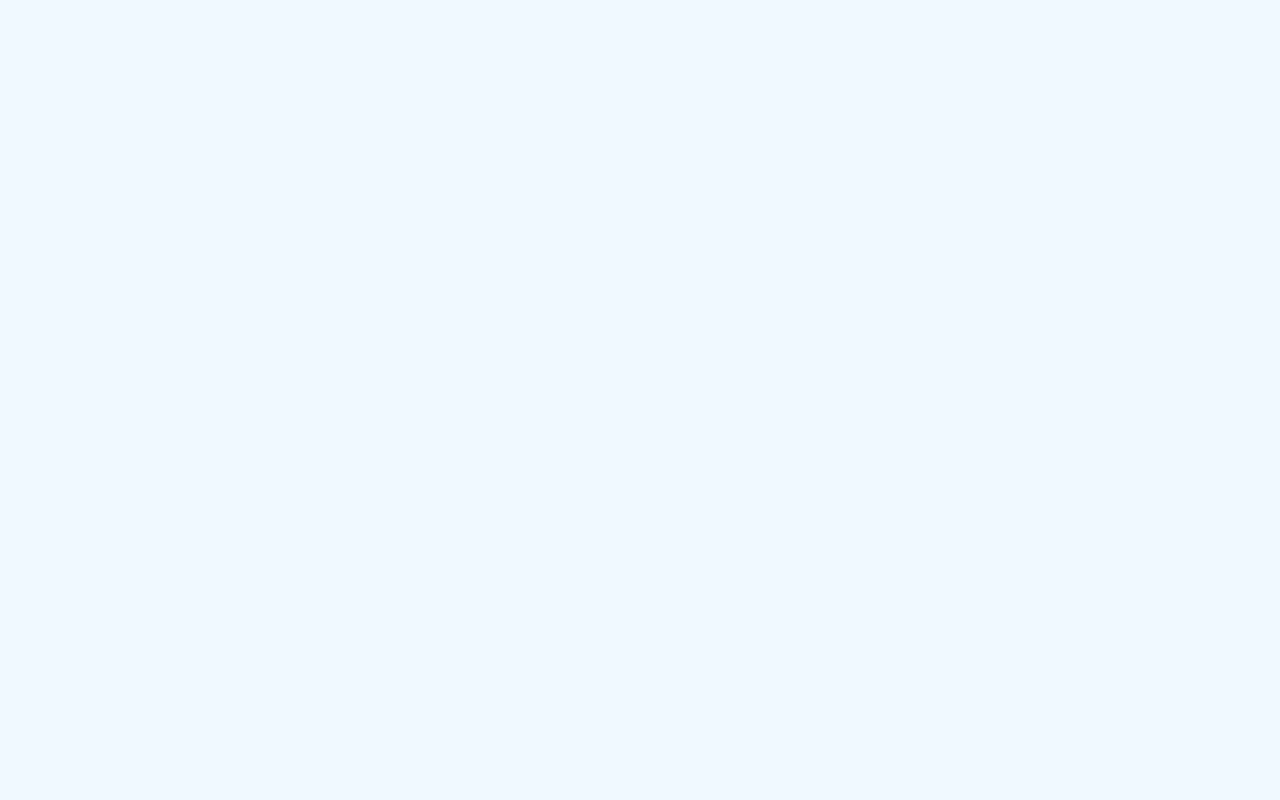
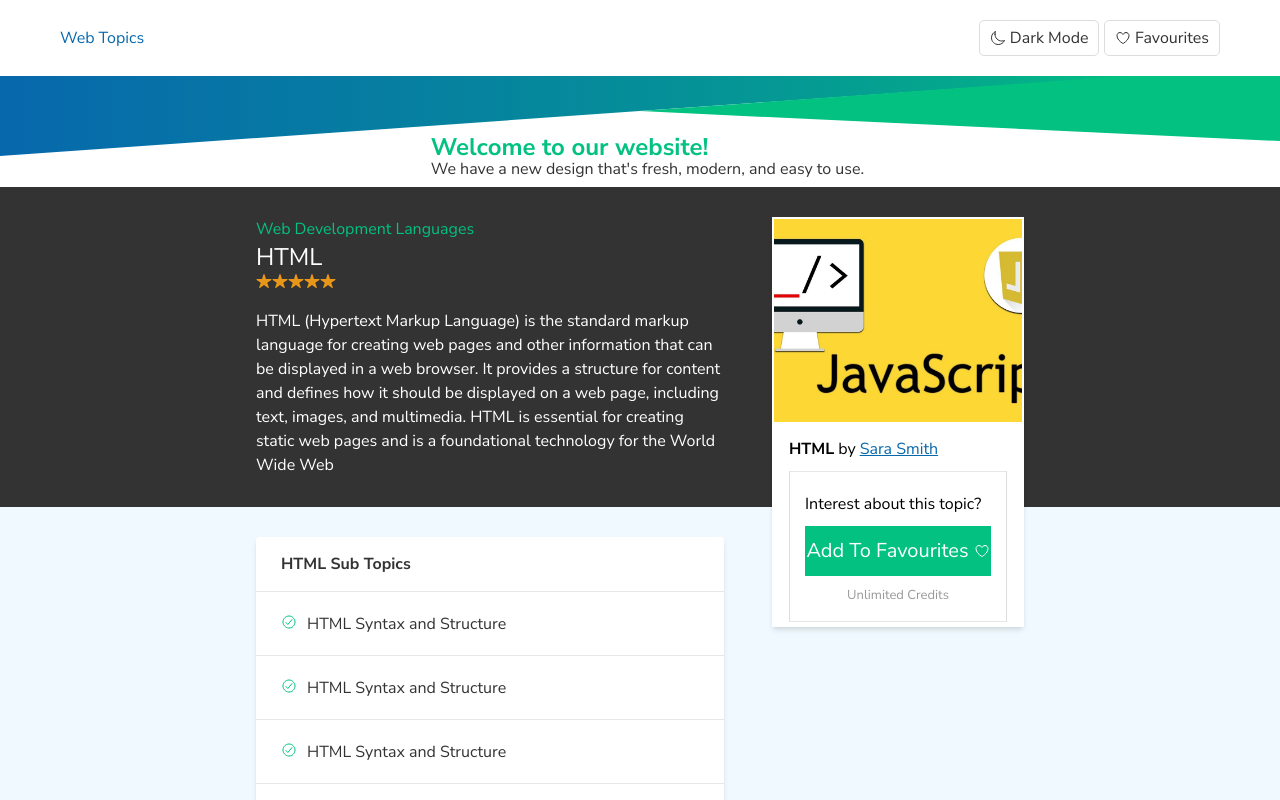
Before and after one commit to Izzeddinhayek/react_tap, a React (Create React App) app: page /details/1 in a window 1280 px wide. Before the commit this address had no page. Shown: the top 800 px of the page. Built offline with nearby package versions, Linux system fonts and the light colour scheme.

Commit message:
editing3

```diff
--- a/public/index.html
+++ b/public/index.html
@@ -34,7 +34,7 @@
   </head>
   <body>
     <noscript>You need to enable JavaScript to run this app.</noscript>
-    <div id="root"><h1>hiiiiiiii</h1></div>
+    <div id="root"></div>
     <!--
       This HTML file is a template.
       If you open it directly in the browser, you will see an empty page.
--- a/src/App.js
+++ b/src/App.js
@@ -9,7 +9,7 @@ function App() {
       <BrowserRouter>
         <Routes>
           <Route path="/react_tap" element={<Home />} />
-          <Route path="/react_tap/details/1" element={<Details />} />
+          <Route path="/details/1" element={<Details />} />
         </Routes>
       </BrowserRouter>
     </>
--- a/src/Components/SharedComponents/Card.jsx
+++ b/src/Components/SharedComponents/Card.jsx
@@ -7,7 +7,7 @@ import { Link } from "react-router-dom";
 
 const Card = () => {
   return (
-    <Link to="react_tap/details/1">
+    <Link to="/details/1">
       <div className="bg-bgDefaultLight dark:bg-bgDefaultDark flex flex-col rounded-lg shadow-md max-w-full">
         <img
           src={HTML}
--- a/src/Components/SharedComponents/NavAnchor.jsx
+++ b/src/Components/SharedComponents/NavAnchor.jsx
@@ -3,7 +3,7 @@ import { Link } from "react-router-dom";
 
 const NavAnchor = ({ children }) => {
   return (
-    <Link to="/">
+    <Link to="/react_tap">
       <button className="no-underline font-normal text-brandPrimaryLight">
         {children}
       </button>
```
